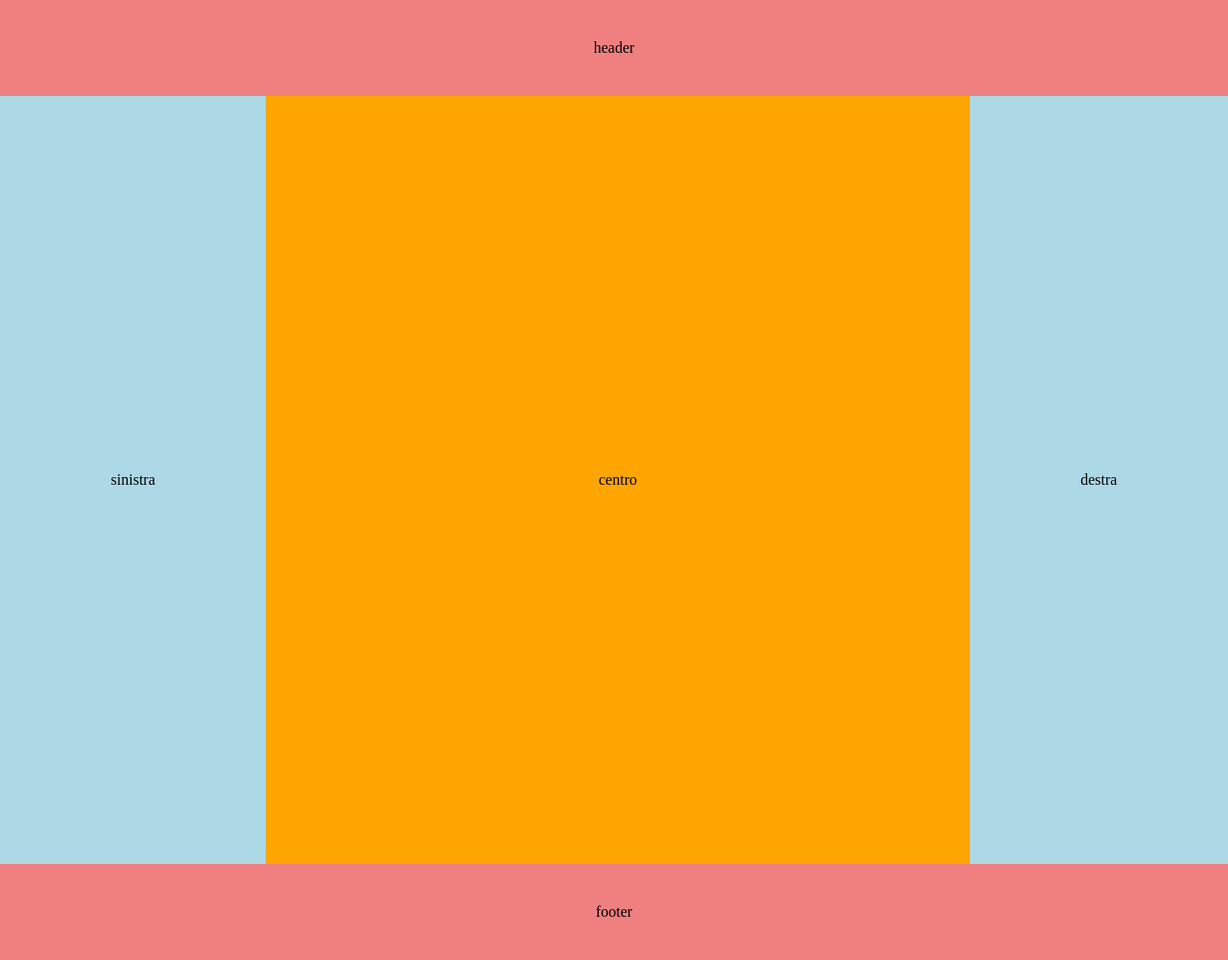
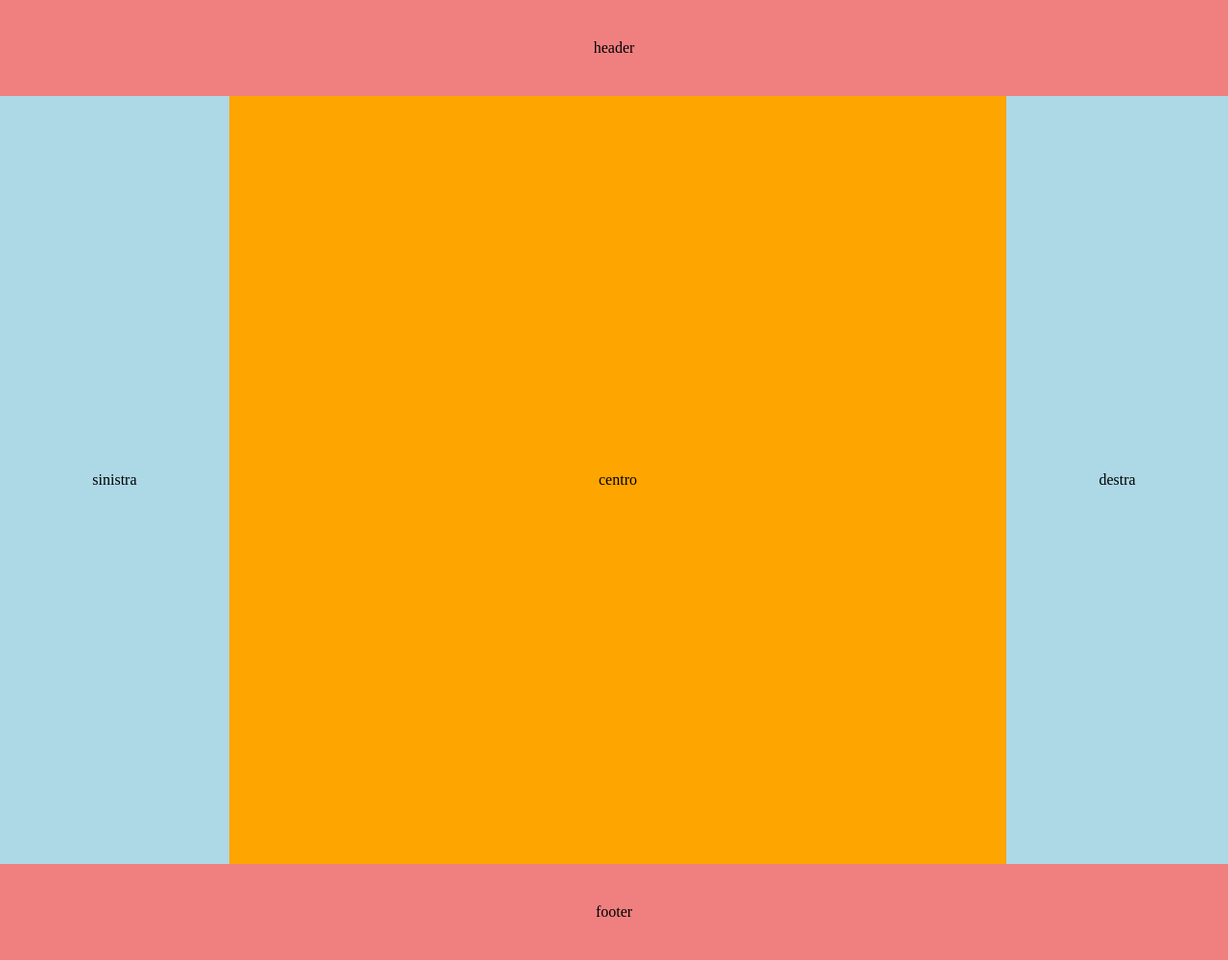
Before and after one commit to FedericoCrudo/html-sass-first, a website: page index.html in a window 1280 px wide. Shown: the whole page at 96% size. Drawn offline with Linux system fonts and the light colour scheme.

Commit message:
complete

```diff
--- a/src/app.scss
+++ b/src/app.scss
@@ -23,14 +23,13 @@ $heightHeader:100px;
     main{
         height: 100%;
         display: flex;
-        .left, .right{
+        .left, .right,.center{
             background-color: $col_color;
             @include flex-center;
             flex-grow: 1;
         }
         .center{
-            @include flex-center;
-            flex-grow: 3;
+            flex-grow: 4;
             background-color: $center_color;
         }
     }
```
Also changed, not shown: dist/app.css.
